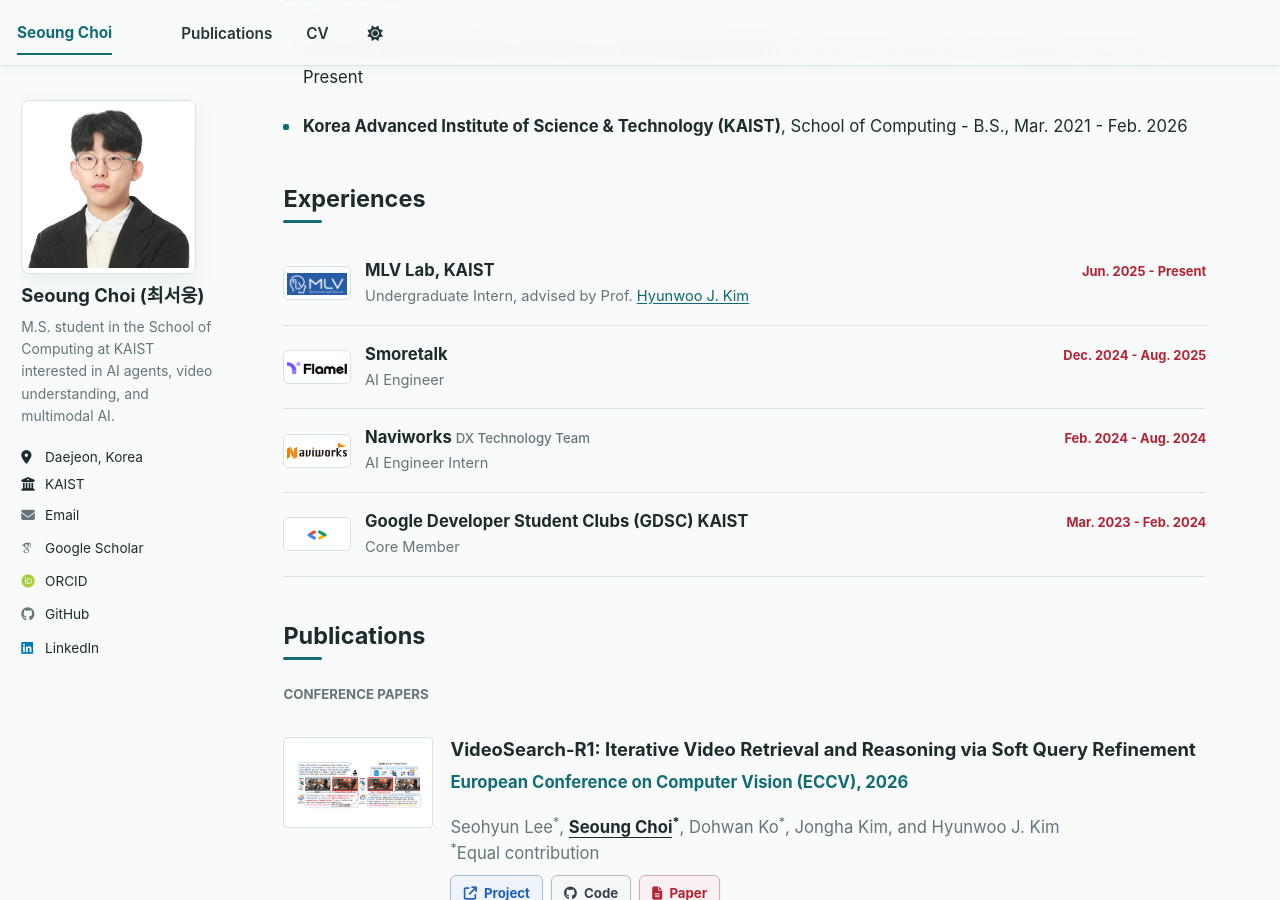
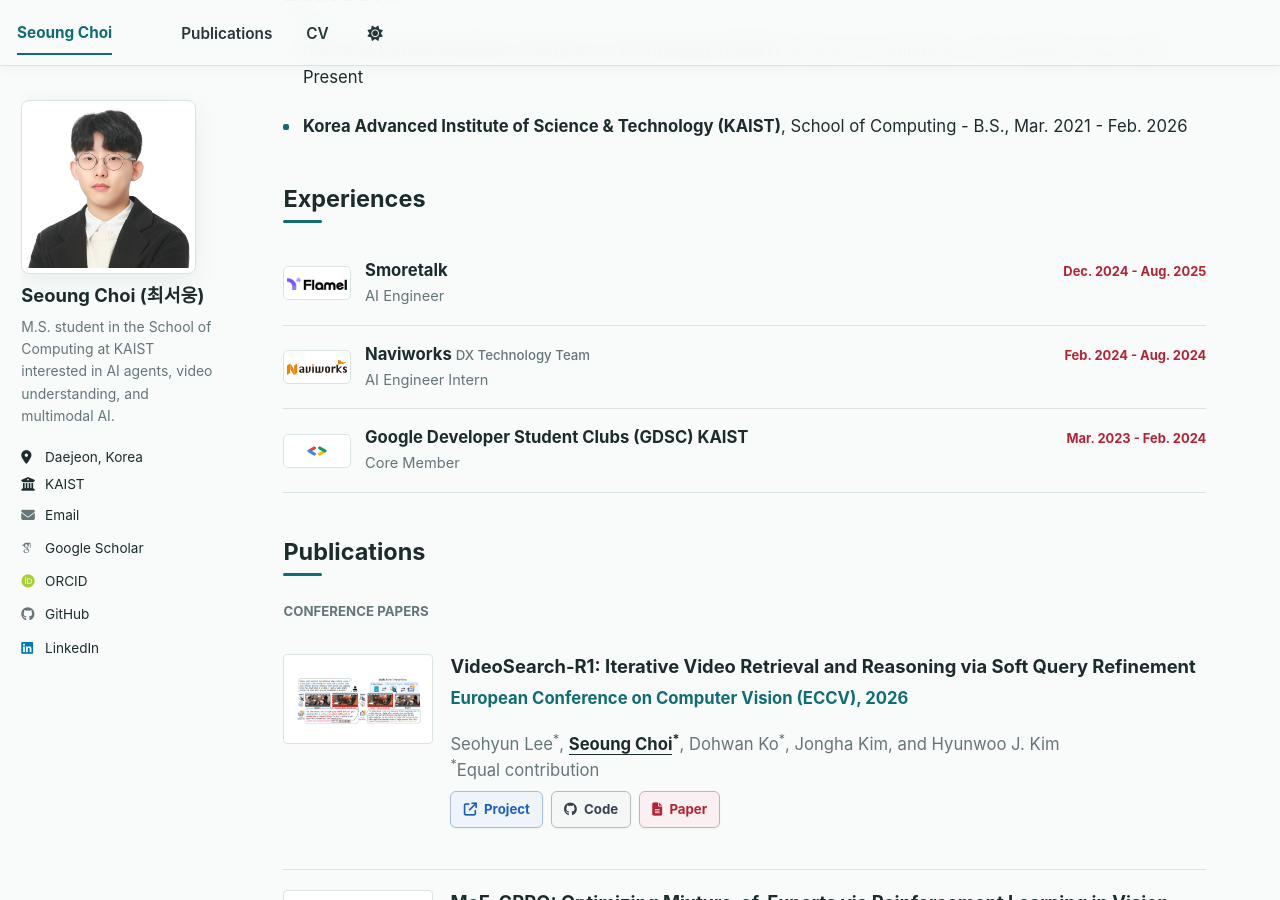
Before and after one commit to choisw0823/choisw0823.github.io, a Jekyll site: the page built from _pages/about.md, in a window 1280 px wide and 900 px high, scrolled down 878 px. Built offline with Jekyll 4.4.1, drawn with Linux system fonts in a browser that asks for light colours; some web fonts are replaced; a script bundle is joined from its source files by our own code; library files that are not in the unit come from our copies.

Commit message:
Remove MLV Lab internship from homepage experiences
Co-Authored-By: Claude Opus 5.5 <noreply@anthropic.com>
Claude-Session: https://claude.ai/code/session_01R462M9CQvRmNfU2yQLPMjA

```diff
--- a/_pages/about.md
+++ b/_pages/about.md
@@ -41,18 +41,6 @@ I am <strong><u>open to research collaborations and internship opportunities</u>
 
 <div class="experience-list">
   <article class="experience-item">
-    <a class="experience-item__logo" href="https://mlv.kaist.ac.kr/" aria-label="Visit MLV Lab">
-      <img src="{{ base_path }}/images/logos/mlv-lab.png" alt="MLV Lab logo" width="60">
-    </a>
-    <div class="experience-item__body">
-      <div class="experience-item__heading">
-        <strong>MLV Lab, KAIST</strong>
-        <span>Jun. 2025 - Present</span>
-      </div>
-      <p>Undergraduate Intern, advised by Prof. <a href="https://scholar.google.com/citations?user=LfBoJt8AAAAJ&hl=en">Hyunwoo J. Kim</a></p>
-    </div>
-  </article>
-  <article class="experience-item">
     <a class="experience-item__logo" href="https://welcome.flamel.app/en/company" aria-label="Visit Flamel by Smoretalk">
       <img src="{{ base_path }}/images/logos/smoretalk-flamel.png" alt="Flamel by Smoretalk logo" width="60">
     </a>
```
